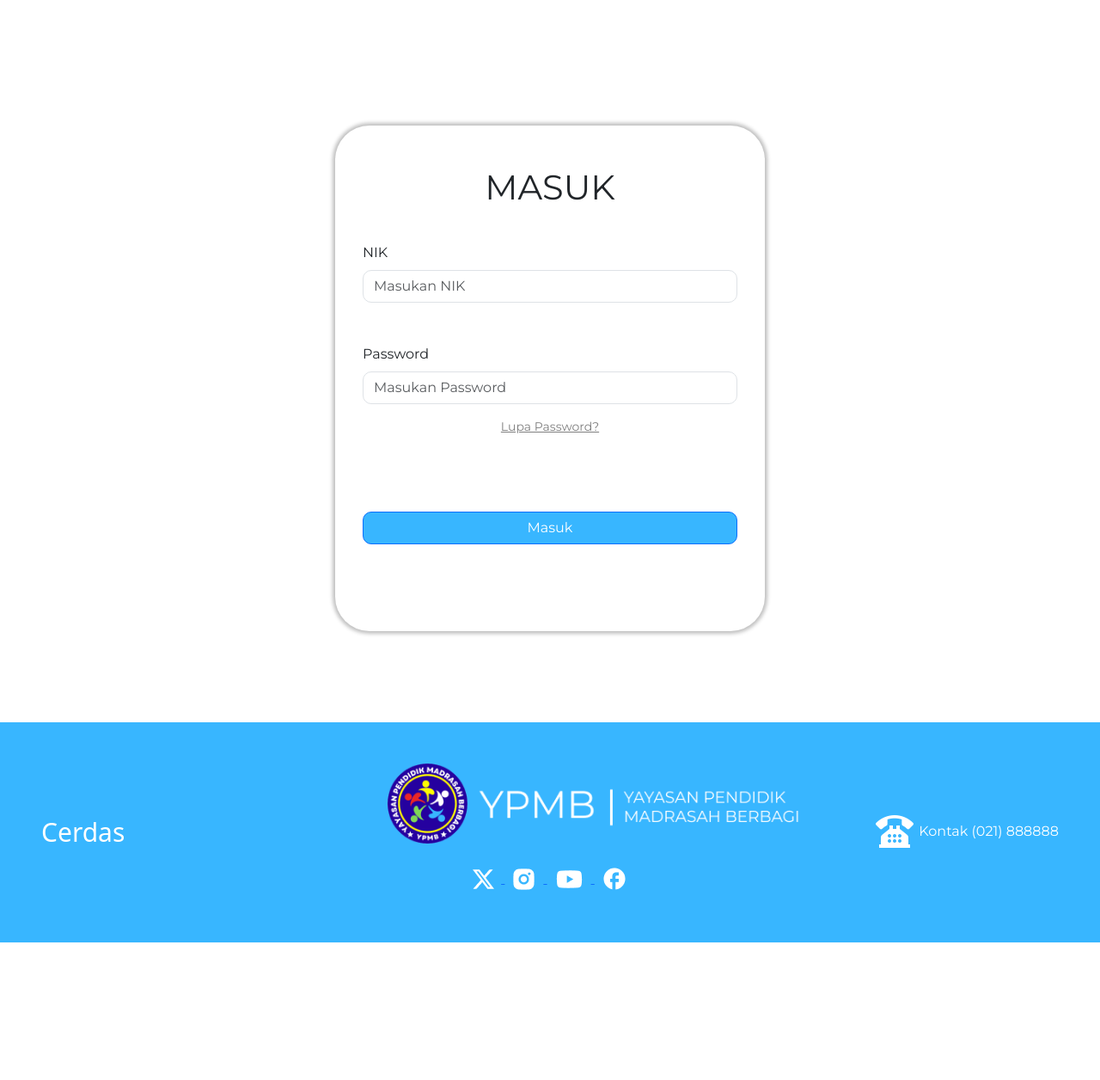
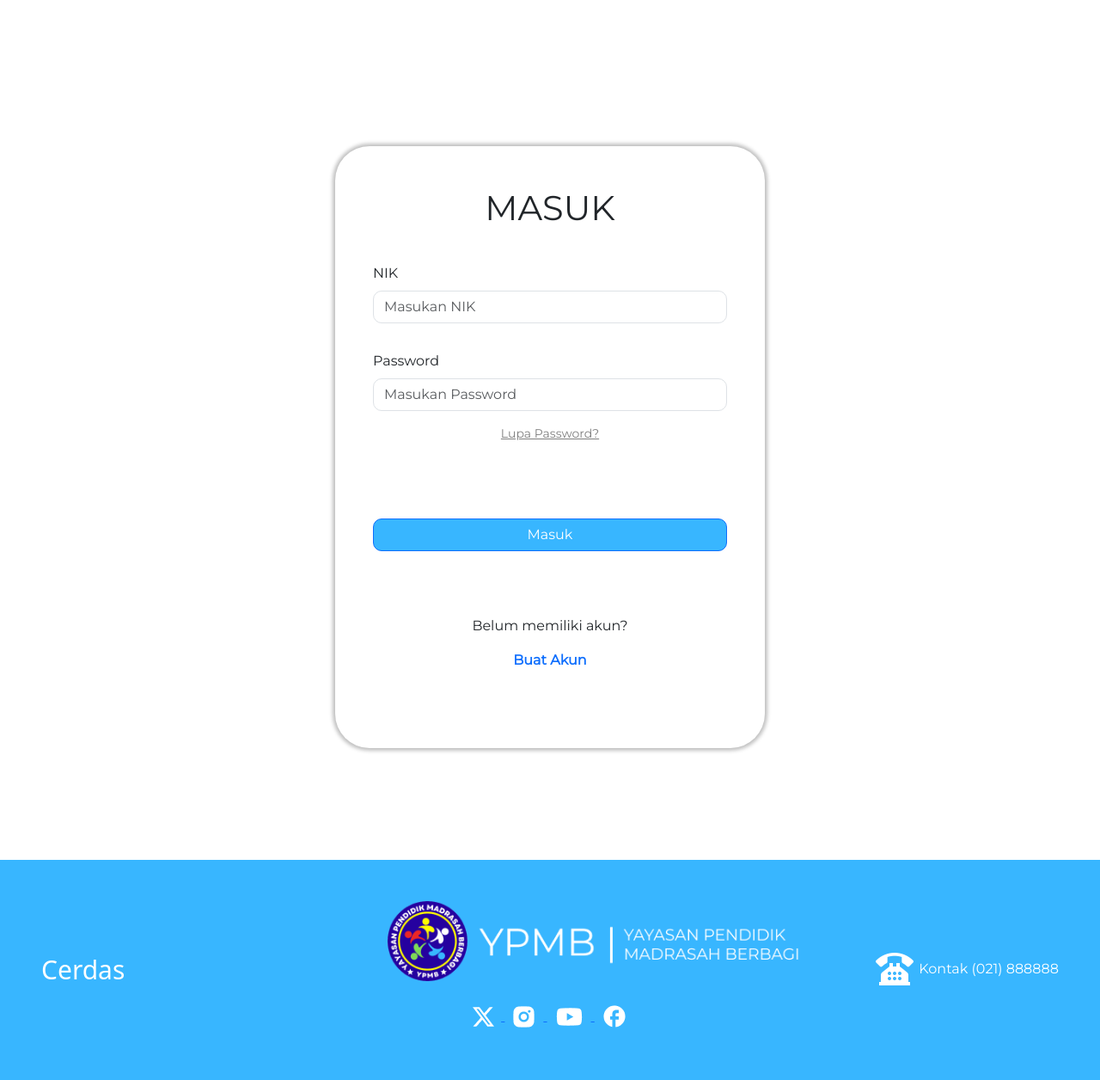
Before and after one commit to hafidzf25/ypmb, a Laravel app: page /login in a window 1280 px wide. Shown: the part 71-1327 px from the top of the page at 86% size. Before the commit the page ends 1167 px from the top, so only its background shows below. Run offline with Laravel 10, Linux system fonts and the light colour scheme; some web fonts are replaced.

Commit message:
Kita akhiri hari jumat ini

```diff
--- a/resources/views/login.blade.php
+++ b/resources/views/login.blade.php
@@ -1,14 +1,14 @@
 @extends('layouts.headfooter')
 
 @section('content')
-    <div class="container-fluid" style="display: flex; justify-content: center; align-items: center; height: 100vh; padding: 3em 3em 1em;">
-        <div class="Login_Form align-self-center" style="width: 80%; max-width: 500px; height: 80%; max-height: 700px; position: relative; background: white; box-shadow: 0px 0px 4px 3px rgba(0, 0, 0, 0.25); border-radius: 40px">
+    <div class="container-fluid" style="display: flex; justify-content: center; align-items: center; height: 120vh; padding: 3em 3em 1em;">
+        <div class="row Login_Form align-self-center" style="width: 80%; max-width: 500px; height: 80%; max-height: 700px; position: relative; background: white; box-shadow: 0px 0px 4px 3px rgba(0, 0, 0, 0.25); border-radius: 40px">
             <form method="POST" action="{{ url('login') }}">
                 @csrf
                 <div class="col" style="display: flex; justify-content: center; align-items: center; padding-top: 3em;">
                     <h1>MASUK</h1>
                 </div>
-                <div class="mb-3" style="width: 100%; padding: 2em 2em 0em 2em">
+                <div style="width: 100%; padding: 2em 2em 0em 2em">
                         <label for="nik_user" class="form-label">NIK</label>
                         <input type="text" class="form-control" id="nik_user" name="nik_user" placeholder="Masukan NIK" style="border-radius: 10px" required>
                 </div>
@@ -19,10 +19,18 @@
                 <div class="mb-3" style="width: 100%; text-align: center">
                     <p class="small mb-5 pb-lg-2"><a class="text-black-50" href="{{ url('/') }}">Lupa Password?</a></p>
                 </div>
-                <div class="mb-3" style="width: 100%; padding: 2em 2em 0em 2em">
+                <div class="" style="width: 100%; padding: 2em 2em 0em 2em">
                         <button type="submit" class="btn btn-primary" style="width: 100%; border-radius: 10px; background-color:#38B6FF">Masuk</button>
                 </div>
             </form>
+            <div class="col text-center">
+                <p>Belum memiliki akun?</p>
+                <p style="color:#38B6FF; font-weight:900">
+                    <a href="{{ url('register') }}" style="text-decoration: none;">
+                        Buat Akun
+                    </a>
+                </p>
+            </div>
         </div>
     </div>
 @endsection
--- a/resources/views/register.blade.php
+++ b/resources/views/register.blade.php
@@ -2,7 +2,7 @@
 
 @section('content')
     <div class="container-fluid">
-        <div class="row custom-rounded" style="padding:2em; border: 1px black solid; margin-left:27em; margin-right:27em; margin-top:5em; margin-bottom:5em; box-shadow: 0 0 5px rgba(0,0,0,0.5);">
+        <div class="row custom-rounded" style="padding:2em; border: 1px black solid; margin-left:25em; margin-right:25em; margin-top:5em; margin-bottom:5em; box-shadow: 0 0 5px rgba(0,0,0,0.5);">
             <div class="col text-center" style="padding-top: 2em;">
                 <h1>DAFTAR</h1>
             </div>
--- a/routes/web.php
+++ b/routes/web.php
@@ -24,6 +24,7 @@ Route::get('/pelatihan', function() {
 Route::get('/login', function() {
     return view('login');
 });
+
 Route::get('/register', function(){
     return view('register');
 });
```
